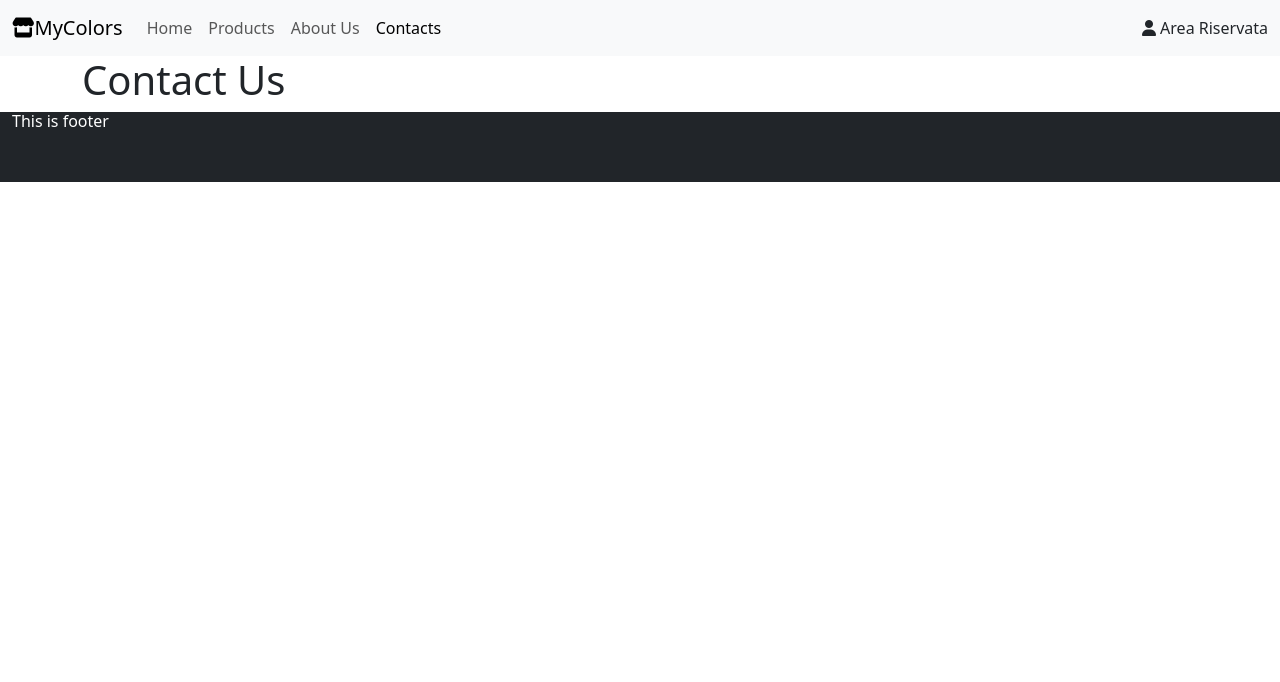
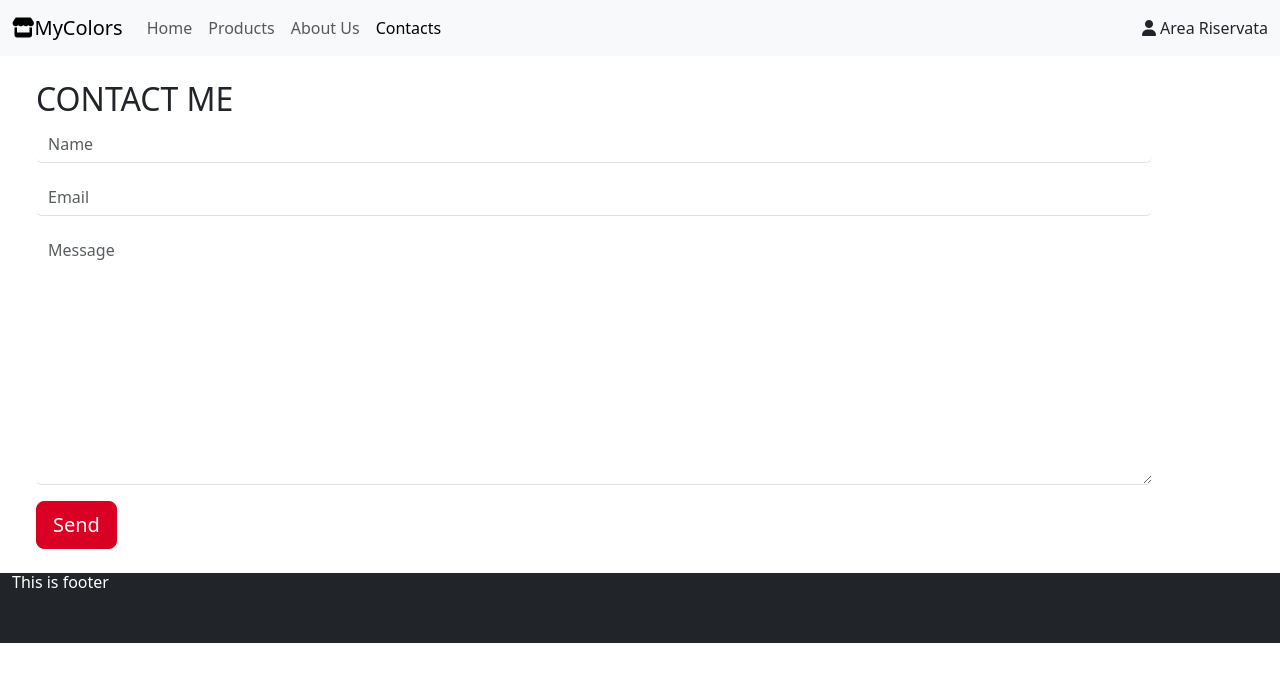
Before and after one commit to classe-92/fashion-shop, a Vue app: page /contact in a window 1280 px wide. Shown: the top 682 px of the page. Built offline with nearby package versions, Linux system fonts and the light colour scheme.

Commit message:
form contatto

```diff
--- a/src/pages/ContactUs.vue
+++ b/src/pages/ContactUs.vue
@@ -1,13 +1,88 @@
 <template>
-    <section class="container">
-        <h1>Contact Us</h1>
+    <section class="container m-4">
+        <h2 class="text-uppercase">contact me</h2>
+        <div v-if="success" class="alert alert-success text-start" role="alert">
+            Messaggio inviato con successo!
+        </div>
+        <div class="row">
+            <form @submit.prevent="sendForm()" class="col-12 text-start">
+                <div class="mb-3">
+                    <input class="border-0 border-bottom form-control" :class="{ 'is-invalid': errors.name }" type="text"
+                        name="name" id="name" placeholder="Name" v-model="name">
+                    <p v-for="(error, index) in errors.name" :key="`message-error-${index}`" class="invalid-feedback">
+                        {{ error }}
+                    </p>
+                </div>
+                <div class="mb-3">
+                    <input class="border-0 border-bottom form-control" :class="{ 'is-invalid': errors.email }" type="text"
+                        name="address" id="address" placeholder="Email" v-model="address">
+                    <p v-for="(error, index) in errors.email" :key="`message-error-${index}`" class="invalid-feedback">
+                        {{ error }}
+                    </p>
+                </div>
+                <div class="mb-3">
+                    <textarea class="border-0 border-bottom form-control" :class="{ 'is-invalid': errors.message }"
+                        name="message" id="message" cols="30" rows="10" placeholder="Message" v-model="message"></textarea>
+                    <p v-for="(error, index) in errors.message" :key="`message-error-${index}`" class="invalid-feedback">
+                        {{ error }}
+                    </p>
+                </div>
+                <button class="btn btn-lg btn-primary text-white" type="submit" :disabled="loading">{{ loading ?
+                    'Sending...' : 'Send'
+                }}</button>
+            </form>
+        </div>
+
     </section>
 </template>
 
 <script>
+import axios from 'axios';
+import { store } from '../store';
 export default {
-    name: 'ContactUs'
+    name: 'ContactUs',
+
+    data() {
+        return {
+            store,
+            name: '',
+            address: '',
+            message: '',
+            loading: false,
+            success: false,
+            errors: {}
+        }
+    },
+    methods: {
+        sendForm() {
+            this.loading = true;
+            const data = {
+                name: this.name,
+                address: this.address,
+                message: this.message
+            };
+
+            // pulisco l'array con i messaggi
+            this.errors = {};
+
+            // Importante - Stiamo comunicando con Laravel, quindi non è più obbligatorio inserire gli headers con il Content-Type
+            // come abbiamo fatto invece quando comunicavamo direttamente con gli script PHP
+            axios.post(`${this.store.apiURL}/contacts`, data).then((response) => {
+                this.success = response.data.success;
+                if (!this.success) {
+                    this.errors = response.data.errors;
+                } else {
+                    // ripulisco i campi di input
+                    this.name = '';
+                    this.address = '';
+                    this.message = '';
+                }
+                this.loading = false;
+            });
+        },
+    }
 }
+
 </script>
 
 <style lang="scss" scoped></style>
```
